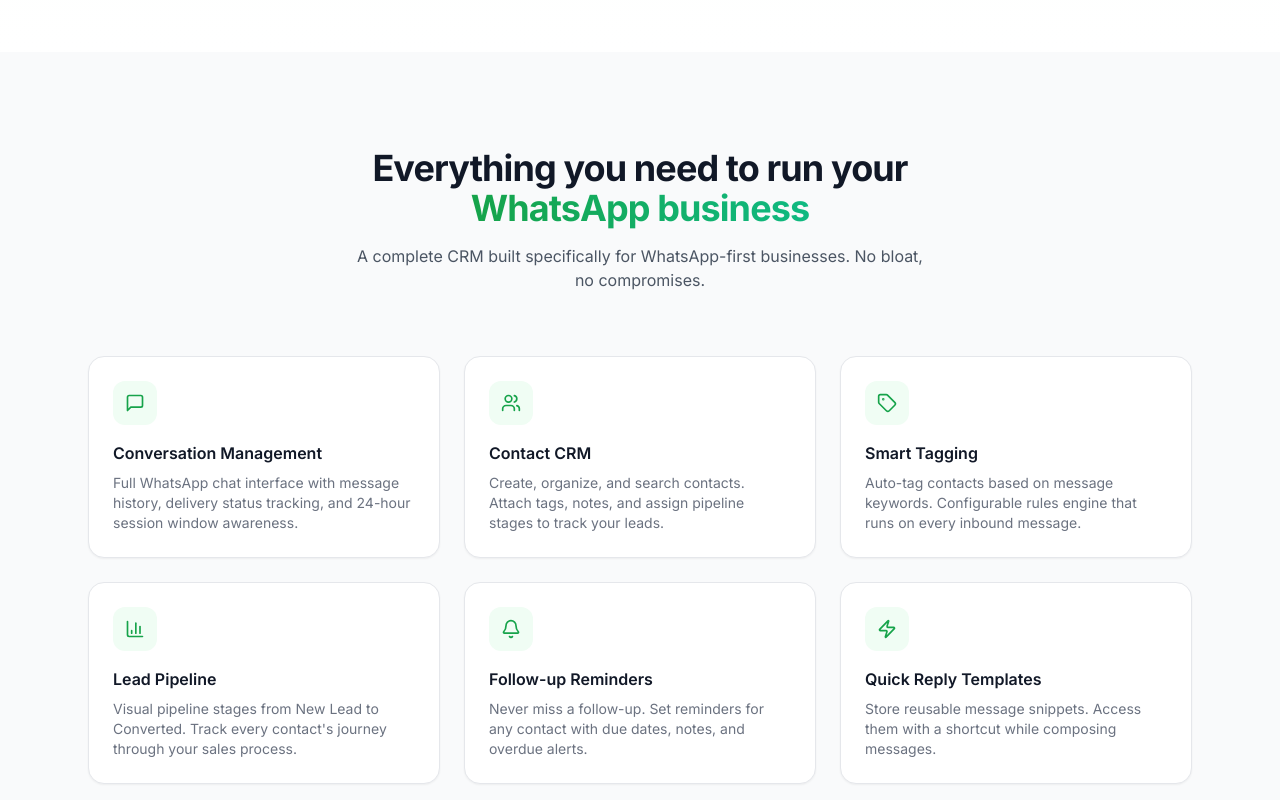
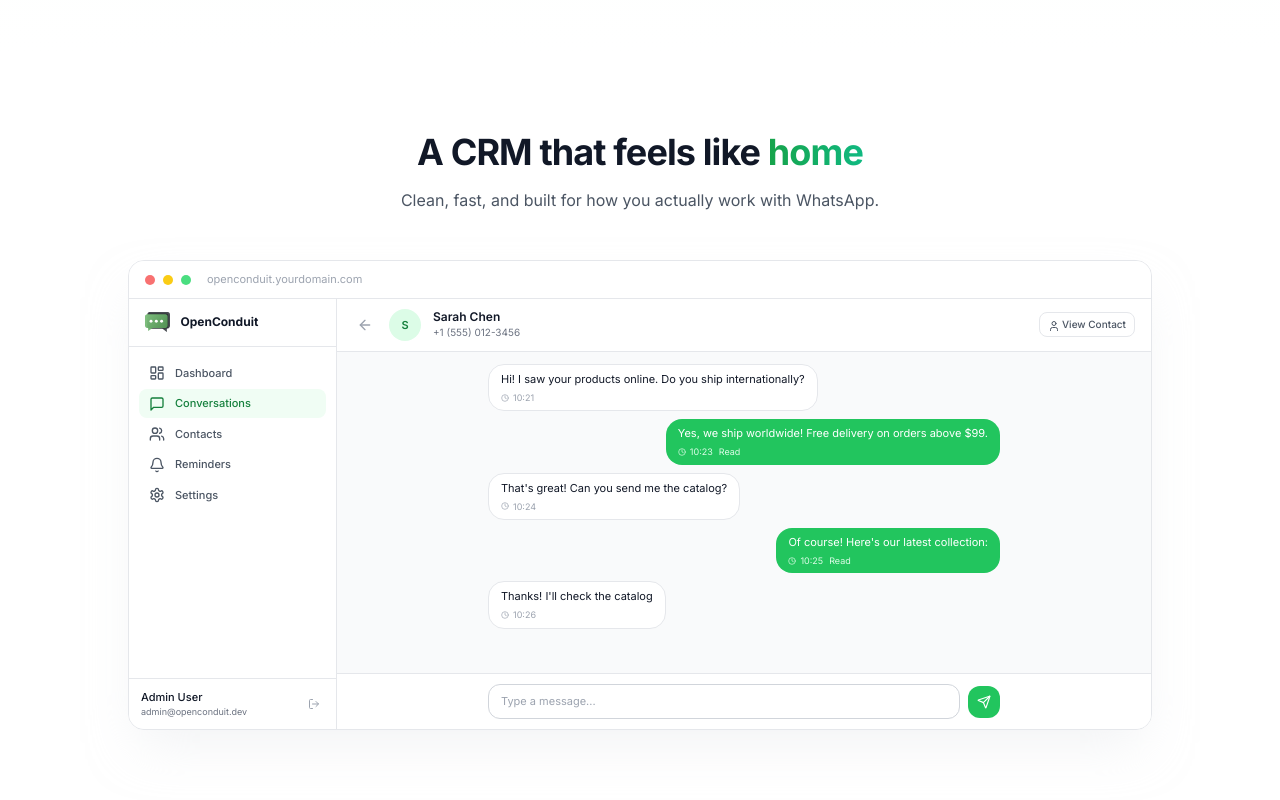
Before and after one commit to growvth/openconduit, a React (Vite) app in the folder apps/website/: page / in a window 1280 px wide. Shown: the part 840-1640 px from the top of the page. Built offline with nearby package versions, Linux system fonts and the light colour scheme.

Commit message:
Add CRM preview to landing page and project specification
- Add interactive CRM mockup component (CrmPreview) to website landing page\n- Add openconduit.md project specification document\n- Update .gitignore to exclude .DS_Store

```diff
--- a/apps/website/src/App.tsx
+++ b/apps/website/src/App.tsx
@@ -21,6 +21,13 @@
   Database,
   Copy,
   ExternalLink,
+  Send,
+  LayoutDashboard,
+  Settings,
+  Clock,
+  LogOut,
+  ArrowLeft,
+  User,
 } from "lucide-react";
 import clsx from "clsx";
 import { CodeBlock } from "./components/CodeBlock";
@@ -494,10 +501,10 @@
             <div className="space-y-3 sm:space-y-4">
               <div className="rounded-xl bg-white p-3 shadow-sm sm:p-4">
                 <div className="flex items-center gap-2.5 sm:gap-3">
-                  <div className="h-8 w-8 rounded-full bg-brand-100 flex items-center justify-center text-xs font-bold text-brand-600 sm:h-10 sm:w-10 sm:text-sm">R</div>
+                  <div className="h-8 w-8 rounded-full bg-brand-100 flex items-center justify-center text-xs font-bold text-brand-600 sm:h-10 sm:w-10 sm:text-sm">M</div>
                   <div className="min-w-0 flex-1">
-                    <p className="text-xs font-medium text-gray-900 sm:text-sm">Rahul Sharma</p>
-                    <p className="text-[10px] text-gray-500 sm:text-xs">+91 98765 43210</p>
+                    <p className="text-xs font-medium text-gray-900 sm:text-sm">Marco Silva</p>
+                    <p className="text-[10px] text-gray-500 sm:text-xs">+55 11 9876-5432</p>
                   </div>
                   <span className="flex-shrink-0 rounded-full bg-brand-100 px-2 py-0.5 text-[10px] font-medium text-brand-700 sm:text-xs">Interested</span>
                 </div>
@@ -561,11 +568,176 @@
   );
 }
 
+function CrmPreview() {
+  /* Matches the real app's Layout.tsx sidebar */
+  const sidebarItems = [
+    { icon: LayoutDashboard, label: "Dashboard", active: false },
+    { icon: MessageSquare, label: "Conversations", active: true },
+    { icon: Users, label: "Contacts", active: false },
+    { icon: Bell, label: "Reminders", active: false },
+    { icon: Settings, label: "Settings", active: false },
+  ];
+
+  /* Matches real ConversationsPage card style */
+  const conversations = [
+    { name: "Sarah Chen", initials: "S", message: "Thanks! I'll check the catalog", time: "2 min ago", status: "OPEN" },
+    { name: "Marco Silva", initials: "M", message: "What's the pricing for bulk orders?", time: "15 min ago", status: "OPEN" },
+    { name: "Aisha Mohammed", initials: "A", message: "Order #1234 has been delivered", time: "1 hour ago", status: "RESOLVED" },
+    { name: "James Wilson", initials: "J", message: "Can I reschedule the delivery?", time: "3 hours ago", status: "PENDING" },
+  ];
+
+  const statusColors: Record<string, string> = {
+    OPEN: "bg-green-100 text-green-700",
+    PENDING: "bg-amber-100 text-amber-700",
+    RESOLVED: "bg-gray-100 text-gray-600",
+  };
+
+  /* Matches real ConversationDetailPage message bubbles */
+  const messages = [
+    { direction: "INBOUND", text: "Hi! I saw your products online. Do you ship internationally?", time: "10:21" },
+    { direction: "OUTBOUND", text: "Yes, we ship worldwide! Free delivery on orders above $99.", time: "10:23", status: "read" },
+    { direction: "INBOUND", text: "That's great! Can you send me the catalog?", time: "10:24" },
+    { direction: "OUTBOUND", text: "Of course! Here's our latest collection:", time: "10:25", status: "read" },
+    { direction: "INBOUND", text: "Thanks! I'll check the catalog", time: "10:26" },
+  ];
+
+  return (
+    <section className="py-12 sm:py-20">
+      <div className="mx-auto max-w-6xl px-4 sm:px-6">
+        <div className="text-center mb-8 sm:mb-12">
+          <h2 className="text-2xl font-bold tracking-tight sm:text-3xl md:text-4xl">
+            A CRM that feels like <span className="gradient-text">home</span>
+          </h2>
+          <p className="mx-auto mt-3 max-w-xl text-sm text-gray-600 sm:mt-4 sm:text-base">
+            Clean, fast, and built for how you actually work with WhatsApp.
+          </p>
+        </div>
+
+        {/* CRM Mockup — mirrors real app layout */}
+        <div className="mx-auto max-w-5xl overflow-hidden rounded-2xl border border-gray-200 bg-gray-50 shadow-2xl shadow-gray-200/50">
+          {/* Browser chrome */}
+          <div className="flex items-center gap-2 border-b border-gray-200 bg-white px-4 py-2.5">
+            <span className="h-2.5 w-2.5 rounded-full bg-red-400" />
+            <span className="h-2.5 w-2.5 rounded-full bg-yellow-400" />
+            <span className="h-2.5 w-2.5 rounded-full bg-green-400" />
+            <span className="ml-2 text-[11px] text-gray-400">openconduit.yourdomain.com</span>
+          </div>
+
+          {/* App layout — matches real h-screen flex */}
+          <div className="flex" style={{ height: "430px" }}>
+            {/* Sidebar — matches Layout.tsx: w-64, border-r, bg-white */}
+            <div className="hidden w-52 flex-shrink-0 flex-col border-r border-gray-200 bg-white sm:flex">
+              {/* Logo bar — matches h-16 border-b px-6 */}
+              <div className="flex h-12 items-center gap-2.5 border-b border-gray-200 px-4">
+                <img src="/logo.svg" alt="OpenConduit" className="h-5" />
+                <span className="text-xs font-bold text-gray-900">OpenConduit</span>
+              </div>
+
+              {/* Nav — matches px-3 py-4 space-y-1 */}
+              <nav className="flex-1 space-y-0.5 px-2.5 py-3">
+                {sidebarItems.map((item) => (
+                  <div
+                    key={item.label}
+                    className={clsx(
+                      "flex items-center gap-2.5 rounded-lg px-2.5 py-1.5 text-[11px] font-medium",
+                      item.active
+                        ? "bg-brand-50 text-brand-700"
+                        : "text-gray-600"
+                    )}
+                  >
+                    <item.icon className="h-4 w-4" />
+                    {item.label}
+                  </div>
+                ))}
+              </nav>
+
+              {/* User section — matches border-t p-4 */}
+              <div className="border-t border-gray-200 px-3 py-2.5">
+                <div className="flex items-center justify-between">
+                  <div className="min-w-0">
+                    <p className="truncate text-[11px] font-medium text-gray-900">Admin User</p>
+                    <p className="truncate text-[9px] text-gray-500">admin@openconduit.dev</p>
+                  </div>
+                  <div className="rounded-md p-1 text-gray-400">
+                    <LogOut className="h-3 w-3" />
+                  </div>
+                </div>
+              </div>
+            </div>
+
+            {/* Main content — matches bg-gray-50 flex-1 overflow-auto */}
+            <div className="flex min-w-0 flex-1 flex-col overflow-hidden bg-gray-50">
+              {/* Chat header — matches ConversationDetailPage header */}
+              <div className="flex items-center gap-3 border-b border-gray-200 bg-white px-4 py-2.5">
+                <div className="rounded-lg p-1 text-gray-400">
+                  <ArrowLeft className="h-4 w-4" />
+                </div>
+                <div className="flex h-8 w-8 items-center justify-center rounded-full bg-brand-100 text-[11px] font-semibold text-brand-700">S</div>
+                <div>
+                  <h2 className="text-xs font-semibold text-gray-900">Sarah Chen</h2>
+                  <p className="text-[10px] text-gray-500">+1 (555) 012-3456</p>
+                </div>
+                <div className="ml-auto flex items-center gap-2">
+                  <span className="rounded-lg border border-gray-200 px-2 py-1 text-[10px] font-medium text-gray-600">
+                    <User className="mr-0.5 inline h-3 w-3" />
+                    View Contact
+                  </span>
+                </div>
+              </div>
+
+              {/* Messages — matches ConversationDetailPage message area */}
+              <div className="flex-1 overflow-hidden px-4 py-3">
+                <div className="mx-auto max-w-lg space-y-2">
+                  {messages.map((msg, i) => (
+                    <div key={i} className={clsx("flex", msg.direction === "OUTBOUND" ? "justify-end" : "justify-start")}>
+                      <div className={clsx(
+                        "max-w-[70%] rounded-2xl px-3 py-1.5",
+                        msg.direction === "OUTBOUND"
+                          ? "bg-brand-500 text-white"
+                          : "border border-gray-200 bg-white text-gray-900"
+                      )}>
+                        <p className="text-[11px] leading-relaxed">{msg.text}</p>
+                        <div className={clsx(
+                          "mt-0.5 flex items-center gap-1 text-[9px]",
+                          msg.direction === "OUTBOUND" ? "text-brand-100" : "text-gray-400"
+                        )}>
+                          <Clock className="h-2 w-2" />
+                          {msg.time}
+                          {msg.direction === "OUTBOUND" && msg.status && (
+                            <span className="ml-0.5 capitalize">{msg.status}</span>
+                          )}
+                        </div>
+                      </div>
+                    </div>
+                  ))}
+                </div>
+              </div>
+
+              {/* Input — matches ConversationDetailPage input */}
+              <div className="border-t border-gray-200 bg-white px-4 py-2.5">
+                <div className="mx-auto flex max-w-lg items-center gap-2">
+                  <div className="flex-1 rounded-xl border border-gray-300 px-3 py-2 text-[11px] text-gray-400">
+                    Type a message...
+                  </div>
+                  <div className="flex h-8 w-8 items-center justify-center rounded-xl bg-brand-500">
+                    <Send className="h-3.5 w-3.5 text-white" />
+                  </div>
+                </div>
+              </div>
+            </div>
+          </div>
+        </div>
+      </div>
+    </section>
+  );
+}
+
 function LandingPage() {
   return (
     <>
       <Nav />
       <Hero />
+      <CrmPreview />
       <Features />
       <WhyOpenConduit />
       <SelfHosting />
```
Also changed, not shown: 2 other files (tests, documents, lock files or other folders).
